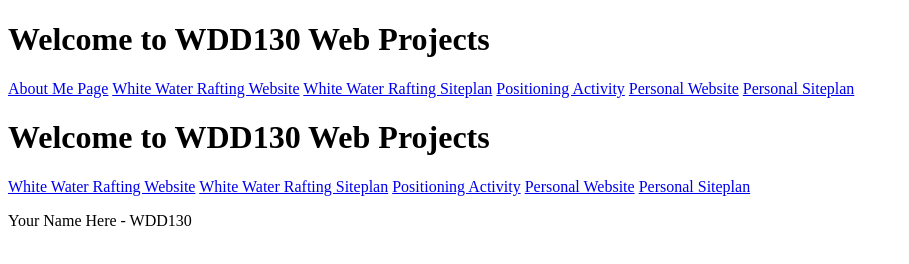
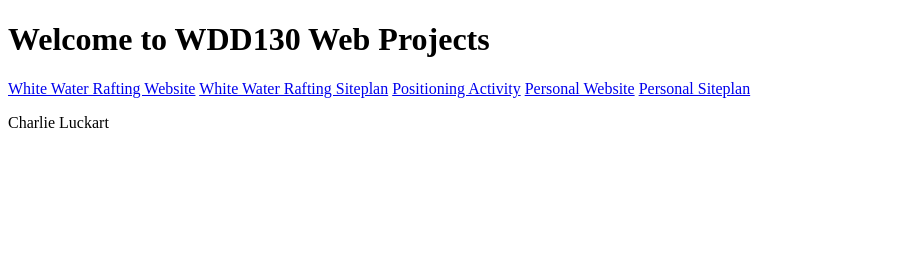
Before and after one commit to CodeCharlieAdele/WDD130, a plain HTML site: page index.html in a window 1280 px wide. Shown: the whole page, without its empty margins (0-909 px from the left). Drawn offline with Linux system fonts and the light colour scheme.

Commit message:
update 130 home page

```diff
--- a/index.html
+++ b/index.html
@@ -7,16 +7,6 @@
     <title>WDD130 Home Page</title>
 </head>
 <body>
-    <h1>Welcome to WDD130 Web Projects</h1>
-<nav>
-  <a href="aboutme/index.html">About Me Page</a>
-  <a href="wwr/index.html">White Water Rafting Website</a>
-  <a href="wwr/site-plan-rafting.html">White Water Rafting Siteplan</a>
-  <a href="positioning.html">Positioning Activity</a>
-  <a href="#">Personal Website</a>
-  <a href="#">Personal Siteplan</a>
-</nav>
-</body>
 <h1>Welcome to WDD130 Web Projects</h1>
 <nav>
   <a href="wwr/index.html">White Water Rafting Website</a>
@@ -25,5 +15,6 @@
   <a href="#">Personal Website</a>
   <a href="#">Personal Siteplan</a>
 </nav>
-<p>Your Name Here - WDD130</p>
+<p>Charlie Luckart</p>
+</body>
 </html>
```
